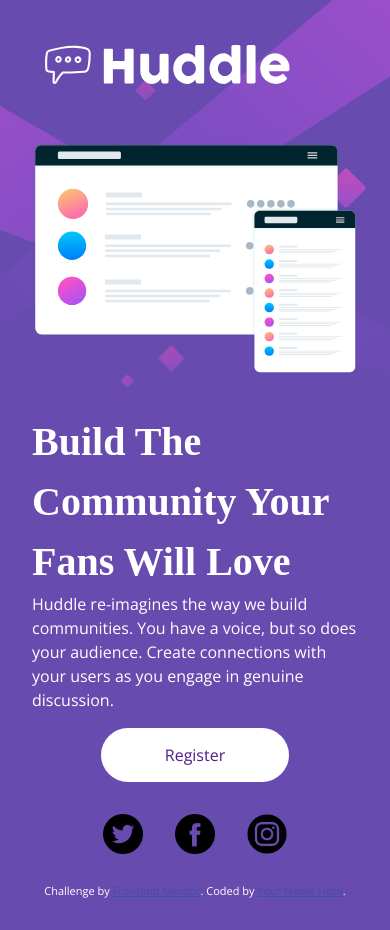
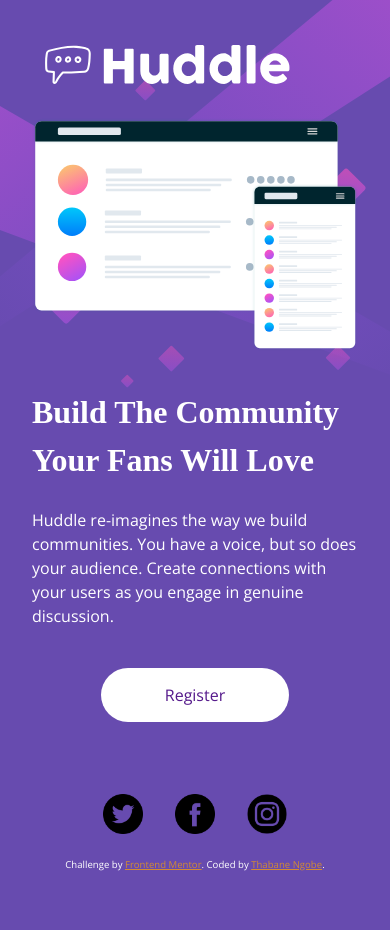
Before and after one commit to Thabanengobe/Huddle-Landing-Page, a plain HTML site: page index.html in a window 390 px wide. After the commit the page ends 903 px from the top, so only its background shows below. Drawn offline with nearby package versions, Linux system fonts and the light colour scheme.

Commit message:
fixed minor problems

```diff
--- a/index.html
+++ b/index.html
@@ -13,11 +13,7 @@
   <link rel="stylesheet" href="style-responsive.css">
   <title>Frontend Mentor | Huddle landing page with single introductory section</title>
 
-  <!-- Feel free to remove these styles or customise in your own stylesheet 👍 -->
-  <style>
-    .attribution { font-size: 11px; text-align: center; }
-    .attribution a { color: hsl(228, 45%, 44%); }
-  </style>
+
 </head>
 <body>
   <header>
@@ -48,10 +44,12 @@
       <a href=""><i><img src="./images/facebook_2168281.png" alt="facebook"></i></a>
       <a href=""><i><img src="./images/instagram.png" alt="instagram"></i></a>
     </div>
+  </footer>
+  <footer>
     <div >
       <p class="attribution">
-        Challenge by <a href="https://www.frontendmentor.io?ref=challenge" target="_blank">Frontend Mentor</a>.
-        Coded by <a href="#">Your Name Here</a>.
+        Challenge by <a href="https://www.frontendmentor.io/challenges/huddle-landing-page-with-a-single-introductory-section-B_2Wvxgi0" target="_blank">Frontend Mentor</a>.
+        Coded by <a href="https://www.linkedin.com/in/thabane-ngobe-thabanengobe/">Thabane Ngobe</a>.
       </p>
     </div>
   </footer>
--- a/style-body.css
+++ b/style-body.css
@@ -9,22 +9,22 @@ body{
     margin: 2em;
 }
 
+
 .handdle-content{
-    display: grid;
-    grid-template-columns: repeat(2, 1fr);
-    margin-top: 2.5em;
+    display: flex;
+    min-height: 80vh;
+    align-items: center;
     gap: 2em;
 }
 .about-haddle{
     line-height: 1.5em;
     margin-bottom: 2em;
-    text-align:start;
 }
 
 .heading{
     font-family: 'Poppins';
     font-weight: 600;
-    font-size: 2.5rem;
+    font-size: 3rem;
     line-height: 1.5em;
 }
 
@@ -51,4 +51,13 @@ body{
 .haddle{
     display: flex;
     flex-direction: column;
+    gap: 1.5em;
+    width: 50%;
 }
+
+.attribution{
+    text-align: center;
+}
+.logo{
+    margin-bottom: 1em;
+}
--- a/style-color.css
+++ b/style-color.css
@@ -13,3 +13,8 @@ body{
 .register:hover{
     background-color: hsl(300, 60%, 71%);
 }
+
+.attribution a{
+    color: rgba(255, 166, 0, 0.705);
+
+}
--- a/style-responsive.css
+++ b/style-responsive.css
@@ -3,10 +3,17 @@
         background-image: url('./images/bg-mobile.svg');
     }
     .handdle-content{
-        grid-template-columns: repeat(1, 1fr);
+        flex-direction: column;
+        align-content: center;
     }
     .register-link{
         align-self: center;
+    }
+    .haddle{
+        width: 100%;
+    }
+    .heading{
+        font-size: 2em;
     }
     footer{
         display: flex;
@@ -14,4 +21,9 @@
         align-items: center;
         gap: 1.5em;
     }
+    .attribution{
+        margin-top: 2em;
+        font-size: .6em;
+        justify-self: flex-end;
+    }
 }
```
Also changed, not shown: 1 other file.
